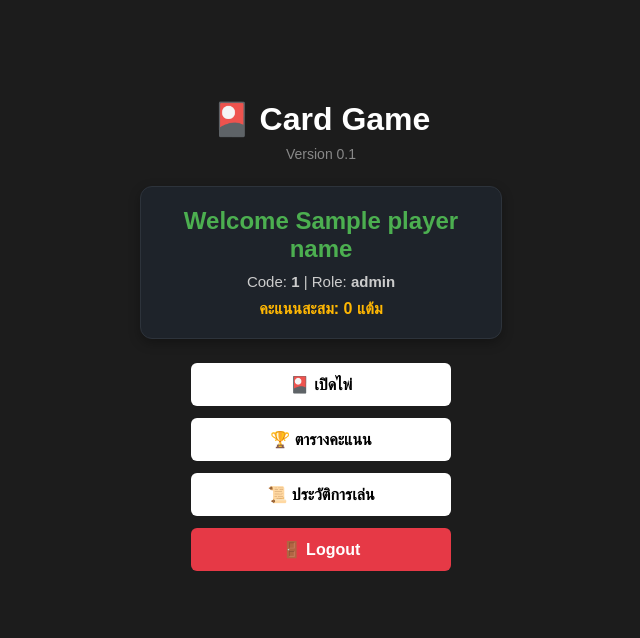
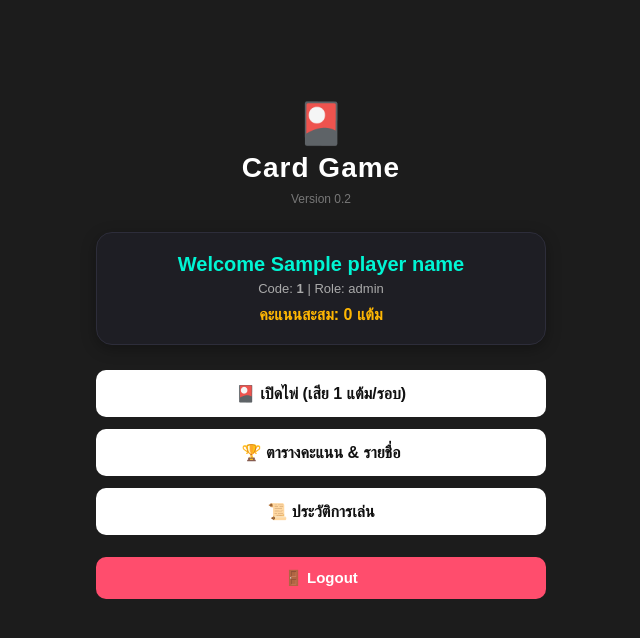
Before and after one commit to WRMG001/CardGame, a Flask app: template templates/home.html in a window 1280 px wide. Shown: the top 638 px of the page, without its empty margins (319-959 px from the left). Run offline with Flask 3, Linux system fonts and the light colour scheme; the template is opened without the code that fills it: most values are stand-ins (such as "Sample title", 1, 10 or a date in 2020); parts of the project's set-up code (start-up, migrations or seed data) failed here and were passed over.

Commit message:
Update home.html

```diff
--- a/templates/home.html
+++ b/templates/home.html
@@ -1,63 +1,46 @@
 {% extends 'base.html' %}
 
 {% block content %}
-<div style="text-align: center; margin-top: 30px;">
+<div style="max-width: 450px; margin: 40px auto; text-align: center; color: #fff; font-family: 'Kanit', sans-serif;">
 
-  <!-- 🎴 โลโก้และหัวข้อเกม -->
-  <h1 style="display: flex; align-items: center; justify-content: center; gap: 8px; margin-bottom: 8px;">
-    <span style="font-size: 32px;">🎴</span> <strong>Card Game</strong>
-  </h1>
-  <p style="color: #888; font-size: 14px; margin-top: 0; margin-bottom: 24px;">Version 0.1</p>
-
-  <!-- 💳 กล่อง Card สไตล์ภาพแรก -->
-  <div style="background-color: #1e232a; border: 1px solid #2d333b; border-radius: 12px; padding: 20px; max-width: 320px; margin: 0 auto 24px auto; box-shadow: 0 4px 12px rgba(0,0,0,0.3);">
-    <h2 style="margin: 0 0 10px 0; font-size: 24px; color: #4caf50;">
-      Welcome {{ player_name }}
-    </h2>
-    <p style="color: #ccc; margin: 4px 0; font-size: 15px;">
-      Code: <strong>{{ player_id }}</strong> | Role: <strong>{{ role }}</strong>
-    </p>
-    <p style="color: #ffb703; margin: 10px 0 0 0; font-size: 16px; font-weight: bold;">
-      คะแนนสะสม: {{ session.get('total_score', 0) }} แต้ม
-    </p>
+  <div style="margin-bottom: 25px;">
+    <div style="font-size: 40px;">🎴</div>
+    <h1 style="margin: 5px 0; font-size: 28px; letter-spacing: 1px;">Card Game</h1>
+    <span style="color: #777; font-size: 12px;">Version 0.2</span>
   </div>
 
-  <!-- 🔘 เมนูปุ่มกด -->
-  <div style="display: flex; flex-direction: column; gap: 12px; max-width: 260px; margin: 0 auto;">
+  <div style="background: #1e1e24; border-radius: 16px; padding: 20px; border: 1px solid #2d2d3a; margin-bottom: 25px; box-shadow: 0 4px 15px rgba(0,0,0,0.3);">
+    <h3 style="color: #00f5d4; margin: 0 0 5px 0; font-size: 20px;">Welcome {{ player_name }}</h3>
+    <p style="color: #aaa; margin: 0 0 10px 0; font-size: 13px;">Code: <strong>{{ player_id }}</strong> | Role: {{ role }}</p>
+    <div style="font-size: 16px; font-weight: bold; color: #ffb703;">
+      คะแนนสะสม: {{ session.get('total_score', 0) }} แต้ม
+    </div>
+  </div>
+
+  <div style="display: flex; flex-direction: column; gap: 12px;">
     <a href="/game" style="text-decoration: none;">
-      <button style="width: 100%; padding: 12px; font-size: 16px; cursor: pointer; border-radius: 6px; border: none; background: #ffffff; color: #000; font-weight: bold; transition: 0.2s;">
-        🎴 เปิดไพ่
+      <button style="width: 100%; padding: 14px; font-size: 16px; font-weight: bold; background: #ffffff; color: #111; border: none; border-radius: 10px; cursor: pointer; display: flex; align-items: center; justify-content: center; gap: 8px;">
+        🎴 เปิดไพ่ (เสีย 1 แต้ม/รอบ)
       </button>
     </a>
 
     <a href="/ranking" style="text-decoration: none;">
-      <button style="width: 100%; padding: 12px; font-size: 16px; cursor: pointer; border-radius: 6px; border: none; background: #ffffff; color: #000; font-weight: bold; transition: 0.2s;">
-        🏆 ตารางคะแนน
+      <button style="width: 100%; padding: 14px; font-size: 16px; font-weight: bold; background: #ffffff; color: #111; border: none; border-radius: 10px; cursor: pointer; display: flex; align-items: center; justify-content: center; gap: 8px;">
+        🏆 ตารางคะแนน & รายชื่อ
       </button>
     </a>
 
     <a href="/history" style="text-decoration: none;">
-      <button style="width: 100%; padding: 12px; font-size: 16px; cursor: pointer; border-radius: 6px; border: none; background: #ffffff; color: #000; font-weight: bold; transition: 0.2s;">
+      <button style="width: 100%; padding: 14px; font-size: 16px; font-weight: bold; background: #ffffff; color: #111; border: none; border-radius: 10px; cursor: pointer; display: flex; align-items: center; justify-content: center; gap: 8px;">
         📜 ประวัติการเล่น
       </button>
     </a>
 
-    <!-- 🔒 แสดงปุ่ม Admin Dashboard เฉพาะ ID ที่กำหนด -->
-    {% if player_id.upper() in ['ADMIN01', 'P001', 'H001'] %}
-      <a href="/admin" style="text-decoration: none;">
-        <button style="width: 100%; padding: 12px; font-size: 16px; cursor: pointer; border-radius: 6px; border: none; background: #ffb703; color: #000; font-weight: bold;">
-          ⚙️ Admin Dashboard
-        </button>
-      </a>
-    {% endif %}
-
-    <!-- 🚪 ปุ่ม Logout สีแดงตามภาพแรก -->
-    <a href="/logout" style="text-decoration: none;">
-      <button style="width: 100%; padding: 12px; font-size: 16px; cursor: pointer; border-radius: 6px; border: none; background: #e63946; color: #ffffff; font-weight: bold; transition: 0.2s;">
+    <a href="/logout" style="text-decoration: none; margin-top: 10px;">
+      <button style="width: 100%; padding: 12px; font-size: 15px; font-weight: bold; background: #ff4d6d; color: white; border: none; border-radius: 10px; cursor: pointer;">
         🚪 Logout
       </button>
     </a>
-
   </div>
 
 </div>
```
